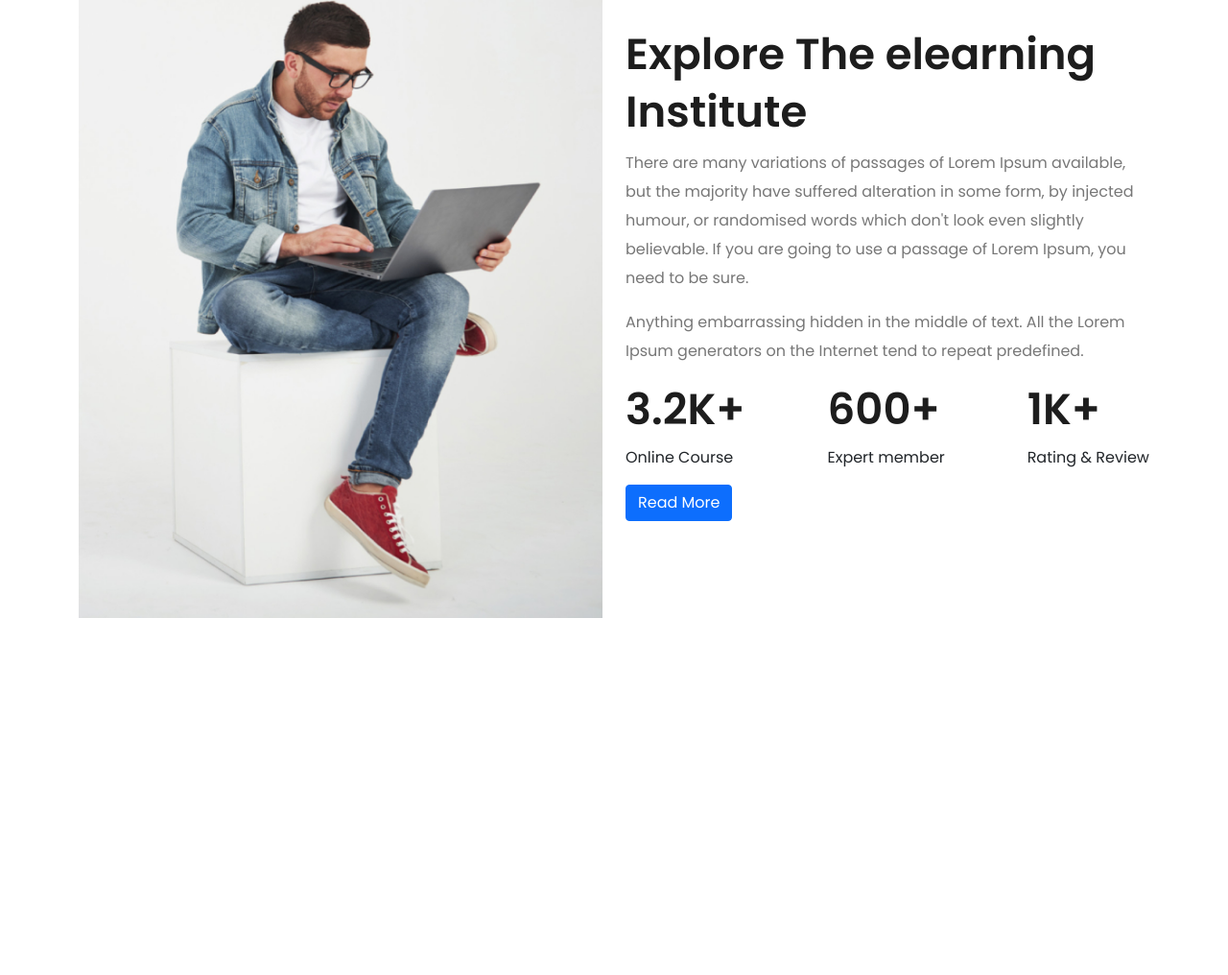
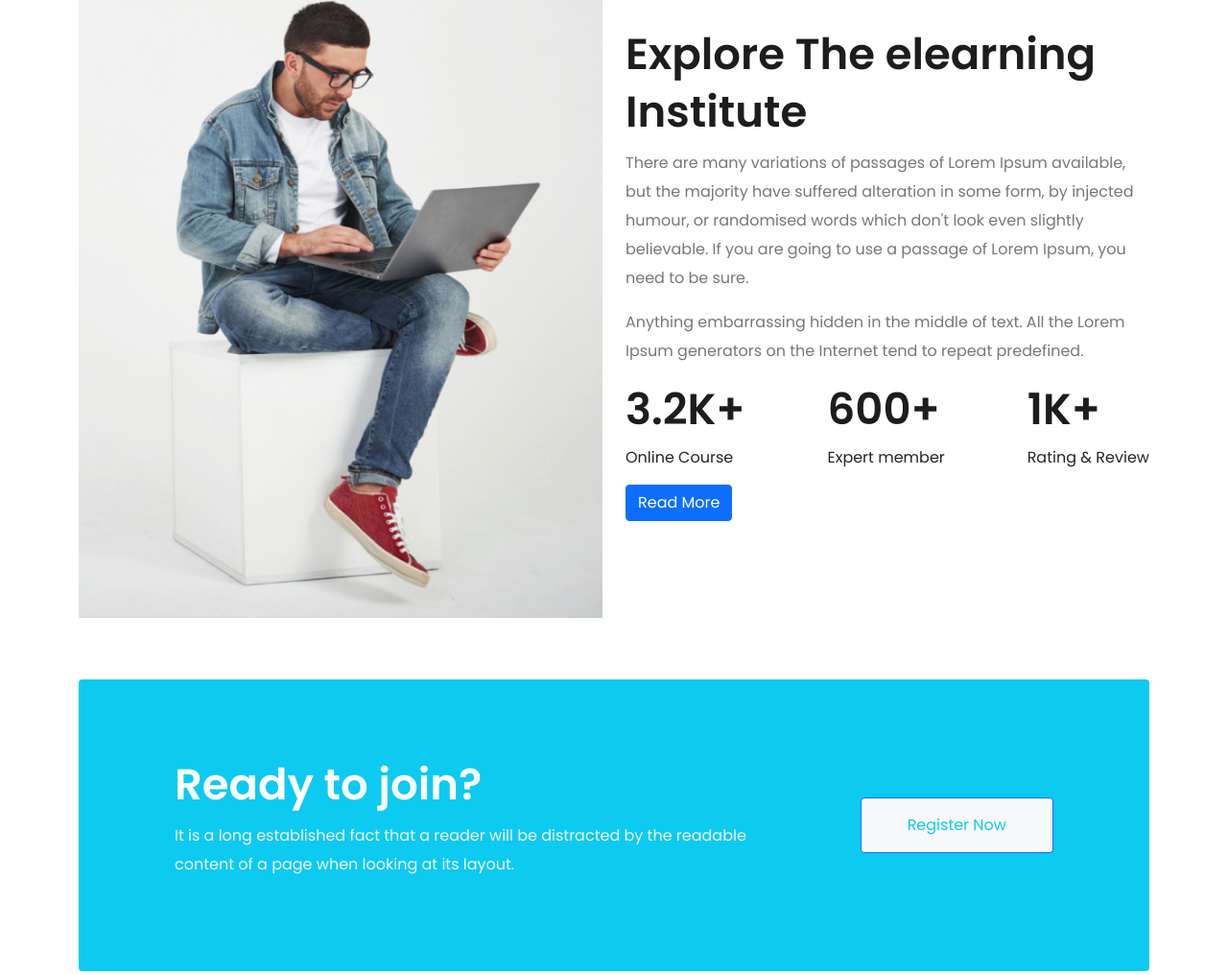
Before and after one commit to emeshitaafrin/deep-learning, a plain HTML site: page index.html in a window 1280 px wide. Shown: the part 1782-2798 px from the top of the page at 96% size. Before the commit the page ends 2490 px from the top, so only its background shows below. Drawn offline with nearby package versions, Linux system fonts and the light colour scheme; a web font is replaced by a local one.

Commit message:
added register area

```diff
--- a/assets/css/style.css
+++ b/assets/css/style.css
@@ -46,7 +46,7 @@ url(../images/banner-2.jpg);
     position: relative;
 }
 .banner-area .carousel-item .slide-caption {
-    width: 671px;
+    /* width: 671px; */
     margin: 0 auto;
     position: absolute;
     top: 50%;
@@ -122,6 +122,21 @@ url(../images/banner-2.jpg);
     line-height: 30px;
     color: #777777;
 }
+.institute-area .register-area {
+    padding: 80px 100px;
+}
+.institute-area .register-area .register-info h2 {
+    font-weight: 600;
+    font-size: 45px;
+    line-height: 60px;
+    color: #FFFFFF;
+}
+.institute-area .register-area .register-info p {
+    font-weight: 400;
+    font-size: 16px;
+    line-height: 30px;
+    color: #F4F4F4;
+}
 /* Intitute Area Style End */
 
 
@@ -150,4 +165,17 @@ url(../images/banner-2.jpg);
     .popular-courses .item-box .img-box img {
         width: 100%;
     }
+    .institute-area .register-area {
+        padding: 40px 20px;
+    }
+
+
 }
+
+
+@media only screen and (max-width: 991.98px) {
+    .institute-area .register-area .register-btn {
+        text-align: left !important;
+    }
+
+}
--- a/index.html
+++ b/index.html
@@ -180,7 +180,7 @@
 <!-- Explore Institute Area Start -->
 <section class="institute-area pt-5 pb-5">
   <div class="container">
-    <div class="row align-items-center">
+    <div class="row align-items-center mb-5">
       <div class="col-lg-6 col-md-6 col-sm-12">
         <figure>
           <img src="./assets/images/explore-img.png" class="img-fluid" alt="image">
@@ -211,9 +211,31 @@
         </div>
       </div>
     </div>
+
+    <!-- Register Area Start -->
+    <div class="register-area bg-info mt-5 rounded">
+      <div class="row align-items-center">
+        <div class="col-lg-8 col-md-12 col-sm-12 col-xs-12">
+          <div class="register-info">
+            <h2>Ready to join?</h2>
+            <p>It is a long established fact that a reader will be distracted by the readable content of a page when looking at its layout.</p>
+          </div>
+        </div>
+        <div class="col-lg-4 col-md-12 col-sm-12 col-xs-12">
+          <div class="register-btn text-end">
+            <a href="#" class="btn btn-primary py-3 px-5 bg-light text-info">Register Now</a>
+          </div>
+        </div>
+      </div>
+    </div>
+    <!-- Register Area Start End -->
   </div>
 </section>
 <!-- Explore Institute Area End -->
+
+
+
+
 
 
 <script src="https://cdn.jsdelivr.net/npm/bootstrap@5.0.2/dist/js/bootstrap.bundle.min.js"></script>
```
